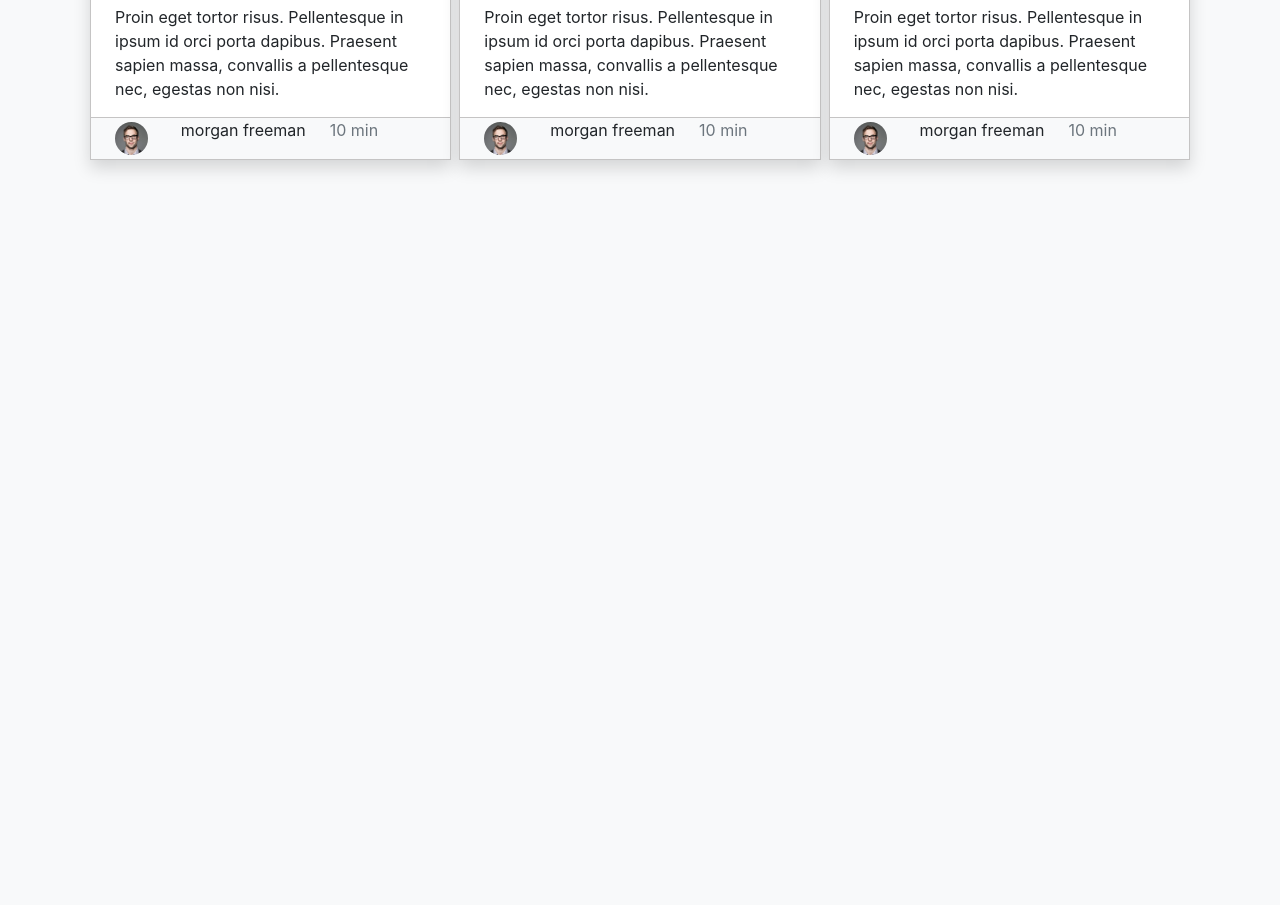
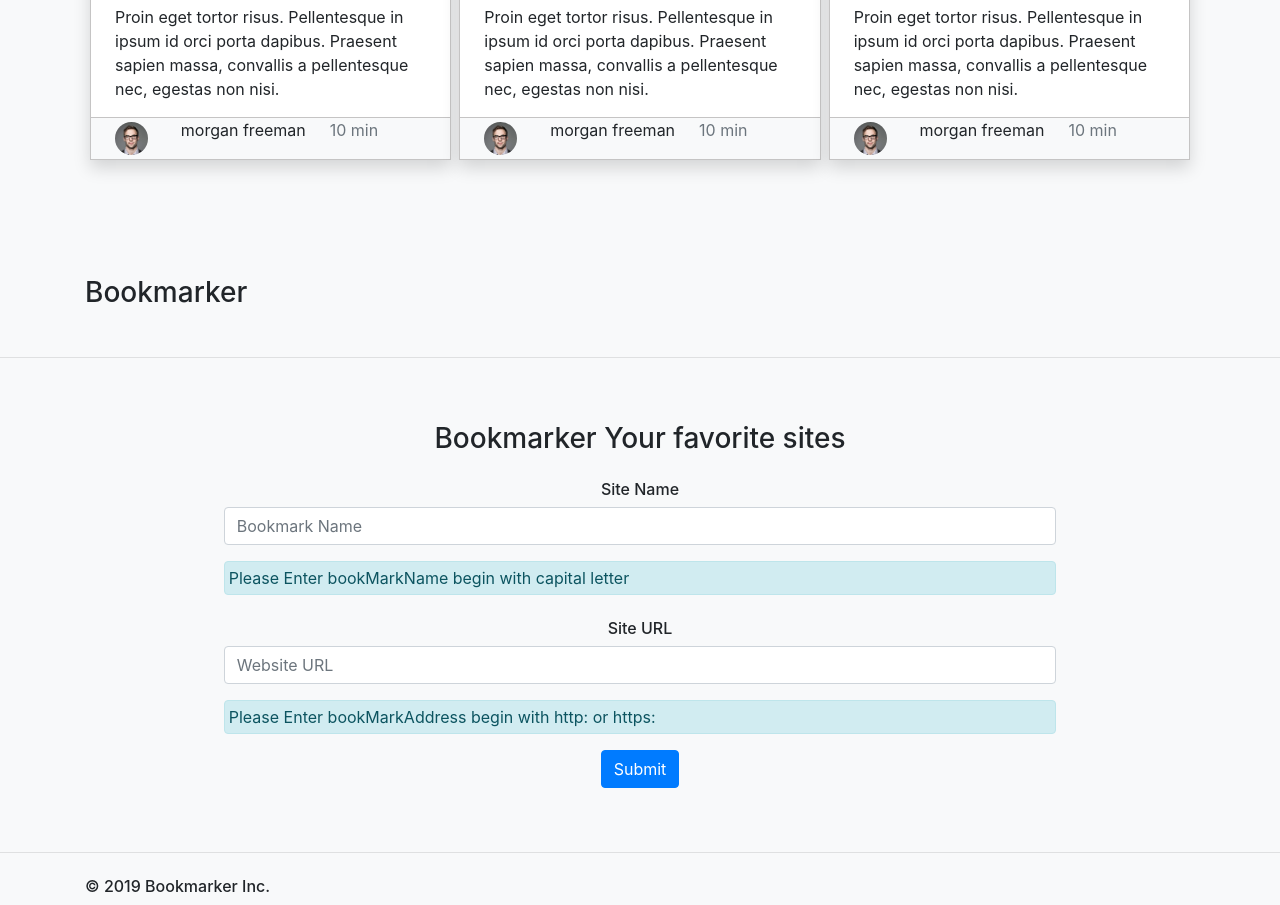
Before and after one commit to FatmaAboshady/mynewrepo, a plain HTML site: page index.html in a window 1280 px wide. Shown: the part 5015-5920 px from the top of the page. Before the commit the page ends 5243 px from the top, so only its background shows below. Drawn offline with Linux system fonts and the light colour scheme.

Commit message:
adding new section

```diff
--- a/index.html
+++ b/index.html
@@ -652,7 +652,36 @@
 
 
 
+    <div class="container">
+        <h3 class="my-5 header">Bookmarker</h3>
+    </div>
+    <hr>
+    <div class="container text-center bookmarker py-5  ">
+        <h3 class="mb-4">Bookmarker Your favorite sites</h3>
+        <div class="form-group mb-4">
+            <h6>Site Name</h6>
+            <input id="bookMarkName"  class="form-control w-75 m-auto input " placeholder="Bookmark Name">
+            <div class="alert alert-info w-75 mx-auto my-3 p-1 text-left " id="alert">Please Enter bookMarkName begin with capital letter</div>
+        </div>
+        <div class="form-group">
+            <h6>Site URL</h6>
+            <input id="bookMarkAdress" class="form-control w-75 m-auto input"placeholder="Website URL">
+            <div class="alert alert-info w-75 mx-auto my-3 p-1 text-left " id="alert2">Please Enter bookMarkAddress begin with http: or https:</div>
+        </div>
+        <button class="btn btn-primary" id="submit">Submit</button>
+    </div>
+    <div class="container">
+        <table class="table table-displsay">
+        </table>
+    </div>
+    <hr>
+    <div class="container footer">
+        <h6 class="mt-4">© 2019 Bookmarker Inc.</h6>
+    </div>
 
+    <div class="container" id="display">
+
+    </div>
 
         <script src="js/jquery.min.js"></script>
         <script src="js/popper.min.js"></script>
```
